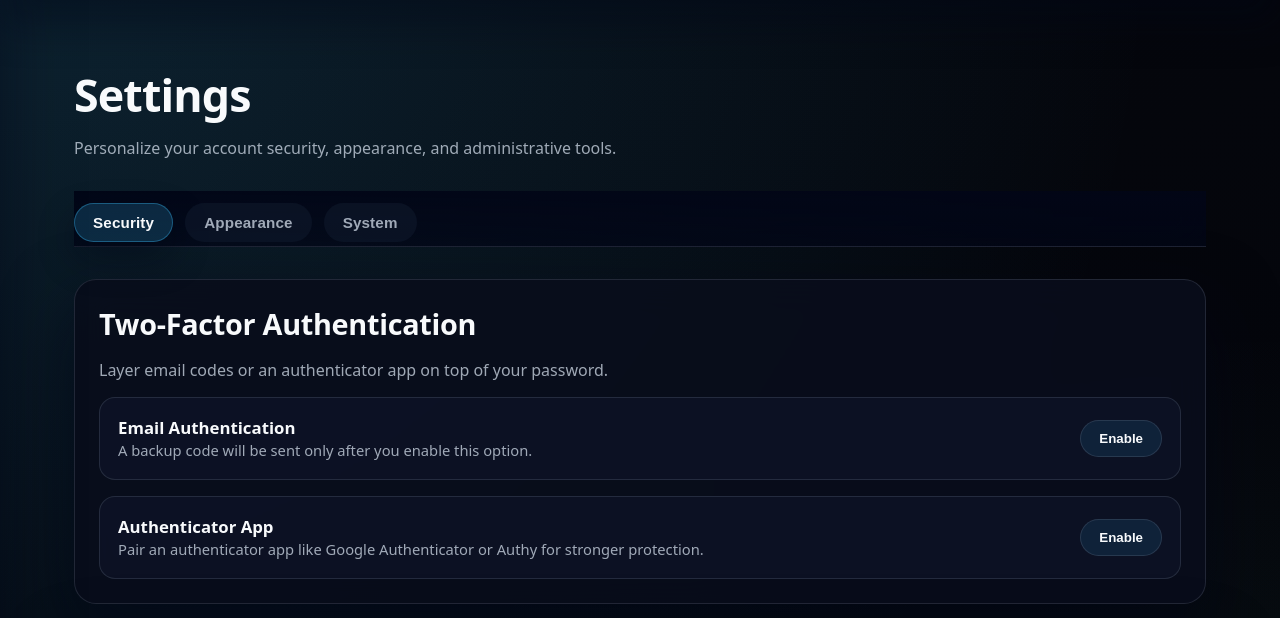
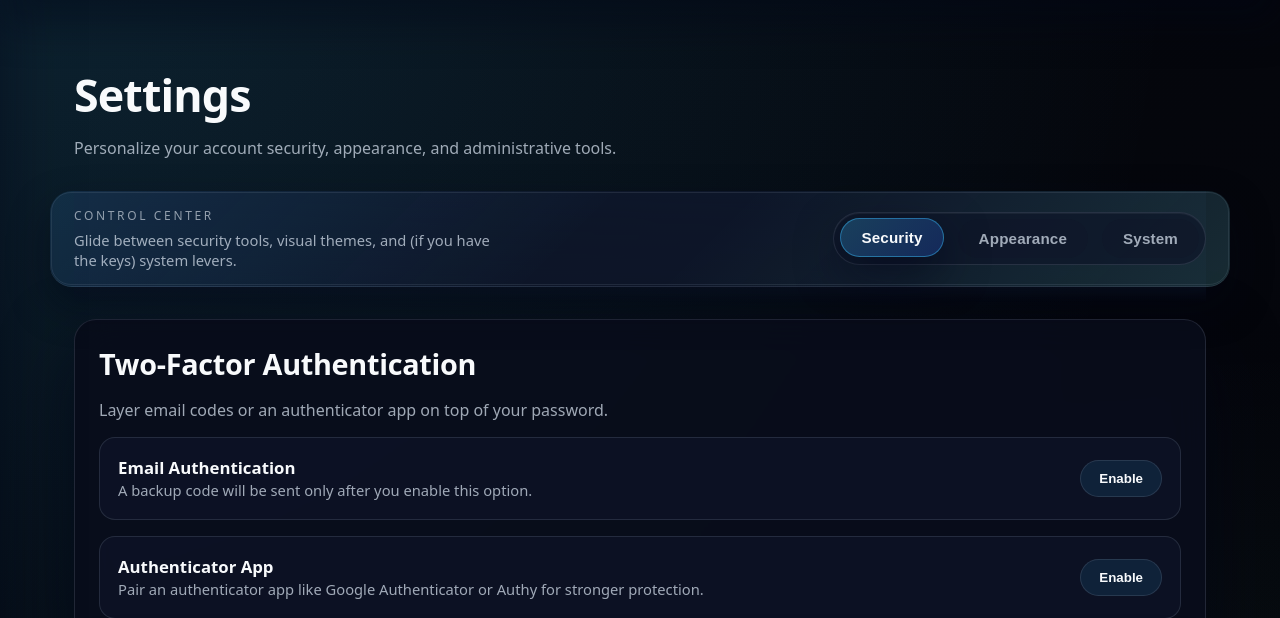
Before and after one commit to TheEliteTech75/PeterPangFit-Web, a PHP site: page /settings.php in a window 1280 px wide. Shown: the part 87-705 px from the top of the page. Run offline with PHP 8.4, Linux system fonts and the light colour scheme; the visitor is signed in with stand-in values (Sample User, id 1); data that the repository does not hold is empty; some libraries are stand-ins or nearby versions.

Commit message:
Polish settings subheader styling

```diff
--- a/settings.php
+++ b/settings.php
@@ -400,26 +400,96 @@ $testTokenValue   = ss_get($conn, 'test_register_token_value', '');
     .settings-subheader {
       position: sticky;
       top: 72px;
-      padding: 12px 0 4px;
+      padding: 0;
       z-index: 2200;
-      background: linear-gradient(180deg, rgba(2, 6, 23, 0.94), rgba(2, 6, 23, 0.72));
-      border-bottom: 1px solid var(--border);
-      backdrop-filter: blur(18px);
+    }
+
+    .settings-subheader::before {
+      content: "";
+      position: absolute;
+      inset: 0;
+      background: linear-gradient(180deg, rgba(15, 23, 42, 0.92), rgba(15, 23, 42, 0.62));
+      backdrop-filter: blur(20px);
+      z-index: -2;
+    }
+
+    .settings-subheader::after {
+      content: "";
+      position: absolute;
+      left: 0;
+      right: 0;
+      bottom: -18px;
+      height: 18px;
+      background: linear-gradient(180deg, rgba(15, 23, 42, 0.55), transparent 85%);
+      z-index: -3;
+      pointer-events: none;
+    }
+
+    .settings-subheader .subheader-frame {
+      position: relative;
+      display: flex;
+      align-items: center;
+      justify-content: space-between;
+      gap: 32px;
+      padding: 16px 24px;
+      margin: 0 -24px;
+      border-bottom: 1px solid rgba(148, 163, 184, 0.16);
+      background:
+        linear-gradient(135deg, rgba(56, 189, 248, 0.14), rgba(56, 189, 248, 0) 45%),
+        linear-gradient(315deg, rgba(110, 231, 183, 0.12), rgba(110, 231, 183, 0) 45%),
+        rgba(15, 23, 42, 0.72);
+      box-shadow: 0 18px 40px rgba(2, 6, 23, 0.45);
+      border-radius: 22px;
+    }
+
+    .settings-subheader .subheader-frame::after {
+      content: "";
+      position: absolute;
+      inset: 1px;
+      border-radius: 20px;
+      border: 1px solid rgba(148, 163, 184, 0.14);
+      pointer-events: none;
+    }
+
+    .settings-subheader .subheader-meta {
+      display: flex;
+      flex-direction: column;
+      gap: 6px;
+      min-width: 180px;
+    }
+
+    .settings-subheader .subheader-eyebrow {
+      font-size: .75rem;
+      letter-spacing: .22em;
+      text-transform: uppercase;
+      color: rgba(226, 232, 240, 0.62);
+    }
+
+    .settings-subheader .subheader-copy {
+      margin: 0;
+      color: var(--muted);
+      font-size: .92rem;
+      max-width: 420px;
     }
 
     .settings-tabs {
       display: inline-flex;
       flex-wrap: wrap;
-      gap: 12px;
+      gap: 14px;
       align-items: center;
+      padding: 6px;
+      border-radius: 999px;
+      background: rgba(15, 23, 42, 0.75);
+      border: 1px solid rgba(148, 163, 184, 0.18);
+      box-shadow: inset 0 1px 0 rgba(255, 255, 255, 0.05);
     }
 
     .settings-tab {
       appearance: none;
       border: 1px solid transparent;
-      background: rgba(15, 23, 42, 0.65);
+      background: rgba(15, 23, 42, 0.4);
       color: var(--muted);
-      padding: 10px 18px;
+      padding: 10px 20px;
       border-radius: 999px;
       font-weight: 600;
       font-size: .95rem;
@@ -434,10 +504,13 @@ $testTokenValue   = ss_get($conn, 'test_register_token_value', '');
       outline: none;
     }
     .settings-tab.is-active {
-      background: rgba(56, 189, 248, 0.18);
+      background:
+        linear-gradient(135deg, rgba(56, 189, 248, 0.25), rgba(37, 99, 235, 0.25)),
+        rgba(15, 23, 42, 0.8);
       color: var(--text);
-      border-color: var(--border-strong);
-      box-shadow: 0 16px 36px rgba(2, 6, 23, 0.45);
+      border-color: rgba(56, 189, 248, 0.45);
+      box-shadow: 0 16px 44px rgba(2, 6, 23, 0.55);
+      transform: translateY(-1px);
     }
 
     .flash {
@@ -916,8 +989,10 @@ $testTokenValue   = ss_get($conn, 'test_register_token_value', '');
 
     @media (max-width: 768px) {
       main.settings { padding: 0 16px 72px; margin-top: 40px; }
-      .settings-subheader { top: 60px; padding: 10px 0 4px; }
-      .settings-tabs { gap: 8px; }
+      .settings-subheader { top: 60px; }
+      .settings-subheader .subheader-frame { flex-direction: column; align-items: flex-start; padding: 16px 18px; margin: 0 -16px; gap: 18px; }
+      .settings-subheader .subheader-copy { max-width: none; }
+      .settings-tabs { gap: 8px; justify-content: flex-start; width: 100%; }
       .switch-row { flex-direction: column; align-items: flex-start; gap: 12px; }
       .switch-row .meta { max-width: 100%; }
       .theme-grid { grid-template-columns: minmax(0, 1fr); }
@@ -942,13 +1017,19 @@ $testTokenValue   = ss_get($conn, 'test_register_token_value', '');
     </section>
 
     <div class="settings-subheader">
-      <nav class="settings-tabs" role="tablist">
-        <button class="settings-tab is-active" type="button" id="tab-security" role="tab" aria-selected="true" aria-controls="settings-security" data-tab="security">Security</button>
-        <button class="settings-tab" type="button" id="tab-appearance" role="tab" aria-selected="false" aria-controls="settings-appearance" data-tab="appearance" tabindex="-1">Appearance</button>
+      <div class="subheader-frame">
+        <div class="subheader-meta">
+          <span class="subheader-eyebrow">Control Center</span>
+          <p class="subheader-copy">Glide between security tools, visual themes, and (if you have the keys) system levers.</p>
+        </div>
+        <nav class="settings-tabs" role="tablist">
+          <button class="settings-tab is-active" type="button" id="tab-security" role="tab" aria-selected="true" aria-controls="settings-security" data-tab="security">Security</button>
+          <button class="settings-tab" type="button" id="tab-appearance" role="tab" aria-selected="false" aria-controls="settings-appearance" data-tab="appearance" tabindex="-1">Appearance</button>
 <?php if ($isAdmin): ?>
-        <button class="settings-tab" type="button" id="tab-system" role="tab" aria-selected="false" aria-controls="settings-system" data-tab="system" tabindex="-1">System</button>
+          <button class="settings-tab" type="button" id="tab-system" role="tab" aria-selected="false" aria-controls="settings-system" data-tab="system" tabindex="-1">System</button>
 <?php endif; ?>
-      </nav>
+        </nav>
+      </div>
     </div>
 
 <?php if ($flash): ?>
```
